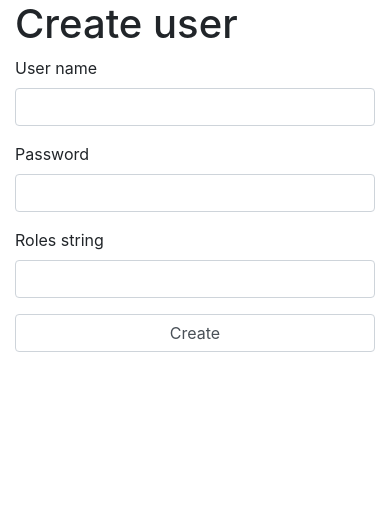
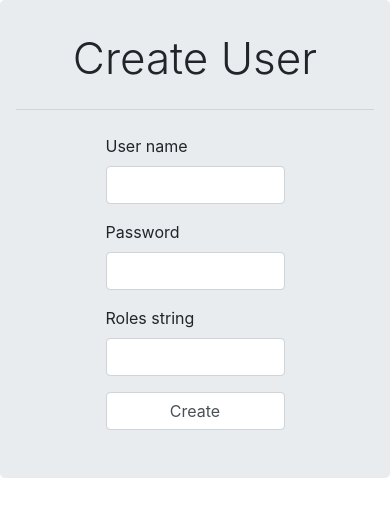
Before and after one commit to EliasVdd/webandmobile-individueleopdracht-EliasVandendriesche, a Symfony app: template Werkpakket 3/werkpakket3/templates/admin/register.html.twig in a window 390 px wide. Shown: the top 517 px of the page. Run offline with Twig, Linux system fonts and the light colour scheme; the template is opened without the code that fills it, so the values that code supplies are empty; form fields are guessed from the names that the template uses; some libraries are stand-ins or nearby versions.

Commit message:
Change layout on multiple pages

```diff
--- a/Werkpakket 3/werkpakket3/src/Controller/SecurityController.php
+++ b/Werkpakket 3/werkpakket3/src/Controller/SecurityController.php
@@ -74,7 +74,7 @@ class SecurityController extends AbstractController
             $em->persist($user->getUser());
             $em->flush();
 
-            return $this->redirectToRoute('defaultroute');
+            return $this->redirectToRoute('users');
         }
 
         return $this->render(
--- a/Werkpakket 3/werkpakket3/templates/admin/register.html.twig
+++ b/Werkpakket 3/werkpakket3/templates/admin/register.html.twig
@@ -1,8 +1,44 @@
 {% extends 'base.html.twig' %}
 
 {% block body %}
-    <div class="container">
-        <h1>Create user</h1>
+    <style>
+        .jumbotron {
+            max-width: 50%;
+        }
+
+        form {
+            max-width: 25%;
+        }
+
+        label {
+            float: left;
+        }
+
+        @media (max-width: 575px) {
+            h1 {
+                font-size: 2.75rem !important;
+            }
+
+            form {
+                max-width: 75%;
+            }
+
+            .jumbotron {
+                max-width: 100%;
+            }
+        }
+
+        @media (max-width: 991px) {
+            form {
+                max-width: 50%;
+            }
+        }
+    </style>
+
+    <div align="center">
+        <div class="jumbotron">
+            <h1 class="display-4">Create User</h1>
+            <hr class="my-4"/>
 
             {{ form_start(form) }}
             {{ form_errors(form) }}
@@ -12,5 +48,6 @@
             {{ form_row(form.save, { 'label': 'Create' }) }}
             {{ form_end(form) }}
         </div>
+    </div>
 
 {% endblock %}
--- a/Werkpakket 3/werkpakket3/templates/message/index.html.twig
+++ b/Werkpakket 3/werkpakket3/templates/message/index.html.twig
@@ -9,11 +9,14 @@
             background: white;
         }
     </style>
+
+    {% include 'navbar.html.twig' %}
+
     {% set contentField = form_row(form.content) %}
     {% set reactButton = form_row(form.React) %}
     {% if messages %}
         {% if (is_granted('ROLE_MODERATOR')or is_granted('ROLE_ADMIN')) %}
-            <div class="container">
+            <div class="container mt-5">
                 <div class="card">
                     {% for message in messages %}
                         <div class="card-body">
--- a/Werkpakket 3/werkpakket3/templates/security/login.html.twig
+++ b/Werkpakket 3/werkpakket3/templates/security/login.html.twig
@@ -22,7 +22,7 @@
         }
 
         .jumbotron {
-            max-width: 75%;
+            max-width: 100%;
         }
     }
 
```
Also changed, not shown: Werkpakket 3/werkpakket3/templates/admin/admin.html.twig (+12 -7 lines), Werkpakket 3/werkpakket3/templates/admin/edit.html.twig (+40 -1 lines). Lines whose indentation alone changed are shown as unchanged.
